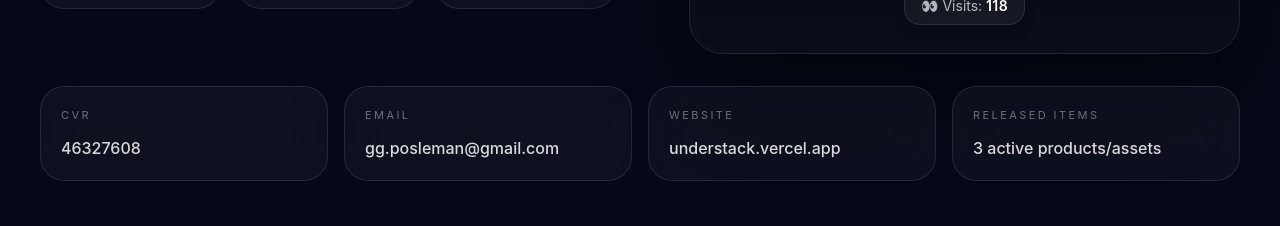
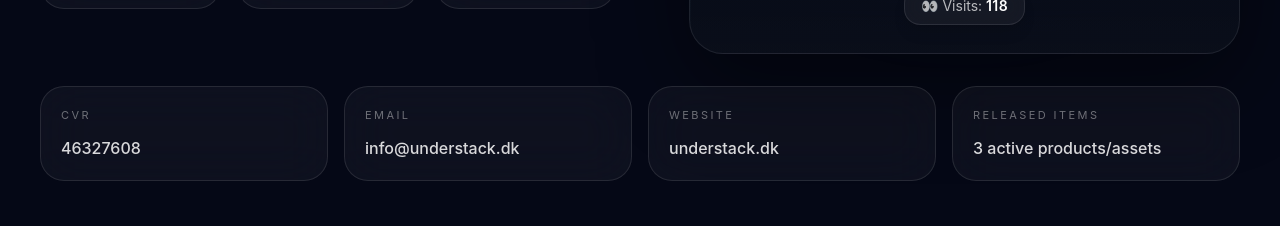
Before and after one commit to Dposleman/understack-site, a React (Vite) app: page / in a window 1280 px wide. Shown: the part 840-1066 px from the top of the page. Built offline with nearby package versions, Linux system fonts and the light colour scheme.

Commit message:
update: contact email and website links in App.tsx (production domain understack.dk)

```diff
--- a/src/App.tsx
+++ b/src/App.tsx
@@ -9,7 +9,7 @@
 import MarketplacePage from "./pages/MarketplacePage";
 
 const GASTROAPP_URL = "https://gastroapp.dk";
-const CONTACT_EMAIL = "gg.posleman@gmail.com";
+const CONTACT_EMAIL = "info@understack.dk";
 const COMPANY_CVR = "46327608";
 
 function ReactIcon() {
@@ -1042,7 +1042,7 @@
             {[
               { label: "CVR", value: COMPANY_CVR },
               { label: "Email", value: CONTACT_EMAIL },
-              { label: "Website", value: "understack.vercel.app" },
+              { label: "Website", value: "understack.dk" },
               { label: "Released items", value: "3 active products/assets" },
             ].map((item) => (
               <div
```
